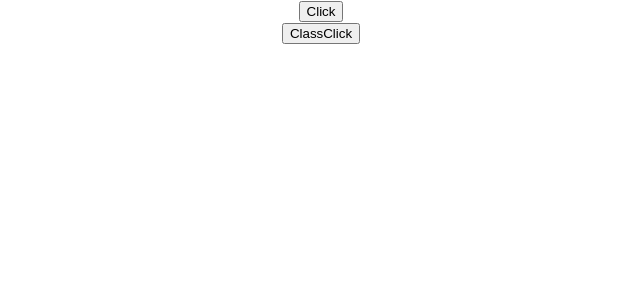
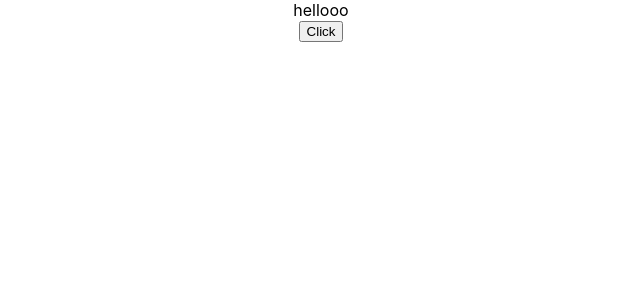
Before and after one commit to furkanksl/Learning-ReactJs, a React (Create React App) app: page / in a window 1280 px wide. Shown: the top 300 px of the page, without its empty margins (319-959 px from the left). Built offline with nearby package versions, Linux system fonts and the light colour scheme.

Commit message:
Binding Event

```diff
--- a/src/App.js
+++ b/src/App.js
@@ -8,13 +8,15 @@
 import Counter from './components/Counter';
 import FunctionClick from './components/FunctionClick';
 import ClassClick from './components/ClassClick';
+import EventBind from './components/EventBind';
 
 function App() {
   return (
     <div className="App">
+      <EventBind />
+      {/*
       <FunctionClick />
       <ClassClick />
-      {/*
       <Counter />
       <Greet name="furkan" heroName="Batman" />
 
--- /dev/null
+++ b/src/components/EventBind.js
@@ -0,0 +1,33 @@
+import React, { Component } from 'react'
+
+class EventBind extends Component {
+    constructor(props) {
+        super(props)
+
+        this.state = {
+             message : 'hellooo',
+        }
+        this.onClickHandler = this.onClickHandler.bind(this);
+    }
+
+    onClickHandler(){
+        this.setState({
+            message : 'good bye!'
+        })
+    }
+
+
+
+    render() {
+        return (
+            <div>
+                <div> {this.state.message} </div>
+                {/*<button onClick = {this.onClickHandler.bind(this)} >Click</button> */}
+                {/* <button onClick = {this.onClickHandler.bind(this)} >Click</button> */}
+                 <button onClick = {this.onClickHandler} >Click</button>
+            </div>
+        )
+    }
+}
+
+export default EventBind
```
